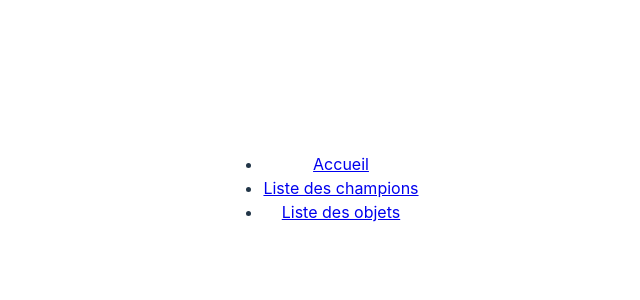
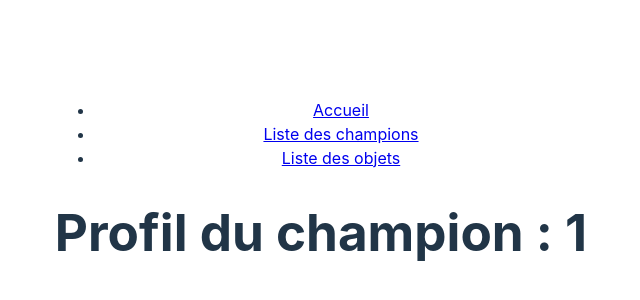
Before and after one commit to wJumelle/react-lol, a React (Vite) app in the folder league-of-legends/: page /champion/1 in a window 1280 px wide. Shown: the part 212-512 px from the top of the page, without its empty margins (319-959 px from the left). Built offline with nearby package versions, Linux system fonts and the light colour scheme.

Commit message:
[TASK] Création du composant ChampionProfile

```diff
--- a/league-of-legends/src/Champion/Champion.jsx
+++ b/league-of-legends/src/Champion/Champion.jsx
@@ -1,9 +1,14 @@
 import './Champion.css';
 
+// Router
+import { Link } from 'react-router-dom';
+
 export default function Champion({champ}) {
-  return (
-    <li>
-        <img src={champ.image.square} alt={champ.name} />
-    </li>
-  )
+    return (
+        <li>
+            <Link to={"/champion/" + champ.id}>
+                <img src={champ.image.square} alt={champ.name} />
+            </Link>
+        </li>
+    )
 }
--- /dev/null
+++ b/league-of-legends/src/Champion/ChampionProfile/ChampionProfile.jsx
@@ -0,0 +1,9 @@
+import { useParams } from "react-router-dom";
+
+export default function ChampionProfile() {
+    let { id } = useParams();
+
+    return (
+        <h1>Profil du champion : {id}</h1>
+    )
+}
--- a/league-of-legends/src/Utils/fetch-utils.js
+++ b/league-of-legends/src/Utils/fetch-utils.js
@@ -1,5 +1,6 @@
 // Le principe derrière cet utilitaire est de vérifier l'existence d'un cache
 // Si le cache existe alors on le retourne, sinon nous allons chercher les données
+// ToDo : résoudre le problème de mise en cache - la fonction semble être appelé plusieurs fois
 
 /**
  * handleFetchError - Fonction qui va gérer la lecture du statut du fetch
@@ -24,26 +25,21 @@ function responseToJSON(response) {
 }
 
 /**
- * responseToText - Fonction qui va transmettre les données au format texte
- * @param {Object} response
- * @returns
- */
-function responseToText(response) {
-    return response.text();
-}
-
-/**
  * fetchFactory - Fonction qui va retourner une Promesse contenant les données
  * @param {String} url
  * @param {Object} options
  * @returns
  */
 export default function fetchFactory(url, options) {
+    console.log('fetchFactory init', url);
     const cache = {};
 
     return function(url, options) {
         // On boucle sur les propriétés de l'objet cache afin de déterminer
         // l'existence du cache autour de l'URL
+
+        console.log('fetchFactory', url, cache, url in cache, cache[url]);
+
         if(url in cache) {
             return Promise.resolve(cache[url]);
         }
--- a/league-of-legends/src/main.jsx
+++ b/league-of-legends/src/main.jsx
@@ -12,6 +12,7 @@ import { BrowserRouter as Router, Route, Link, Switch } from 'react-router-dom';
 // Composants
 import ChampionsList from './ChampionsList/ChampionsList';
 import ItemsList from './ItemsList/ItemsList.jsx';
+import ChampionProfile from './Champion/ChampionProfile/ChampionProfile.jsx';
 
 ReactDOM.createRoot(document.getElementById('root')).render(
     <Router>
@@ -29,6 +30,9 @@ ReactDOM.createRoot(document.getElementById('root')).render(
             <Route path="/champions-list">
                 <ChampionsList v={VERSION} />
             </Route>
+            <Route path="/champion/:id">
+                <ChampionProfile />
+            </Route>
             <Route path="/items-list">
                 <ItemsList v={VERSION} />
             </Route>
```
Also changed, not shown: league-of-legends/src/Champion/ChampionProfile/ChampionProfile.css (added).
